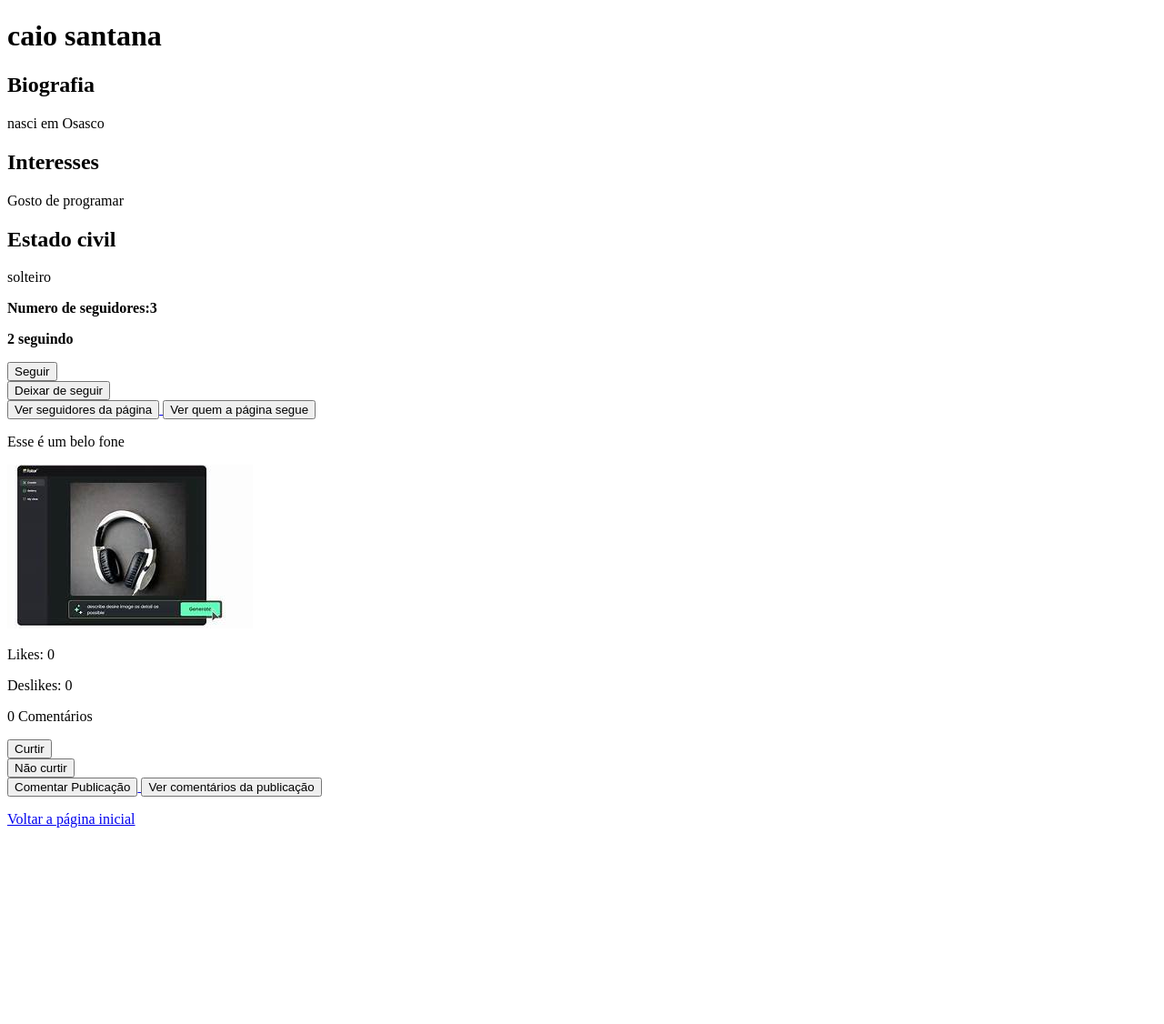
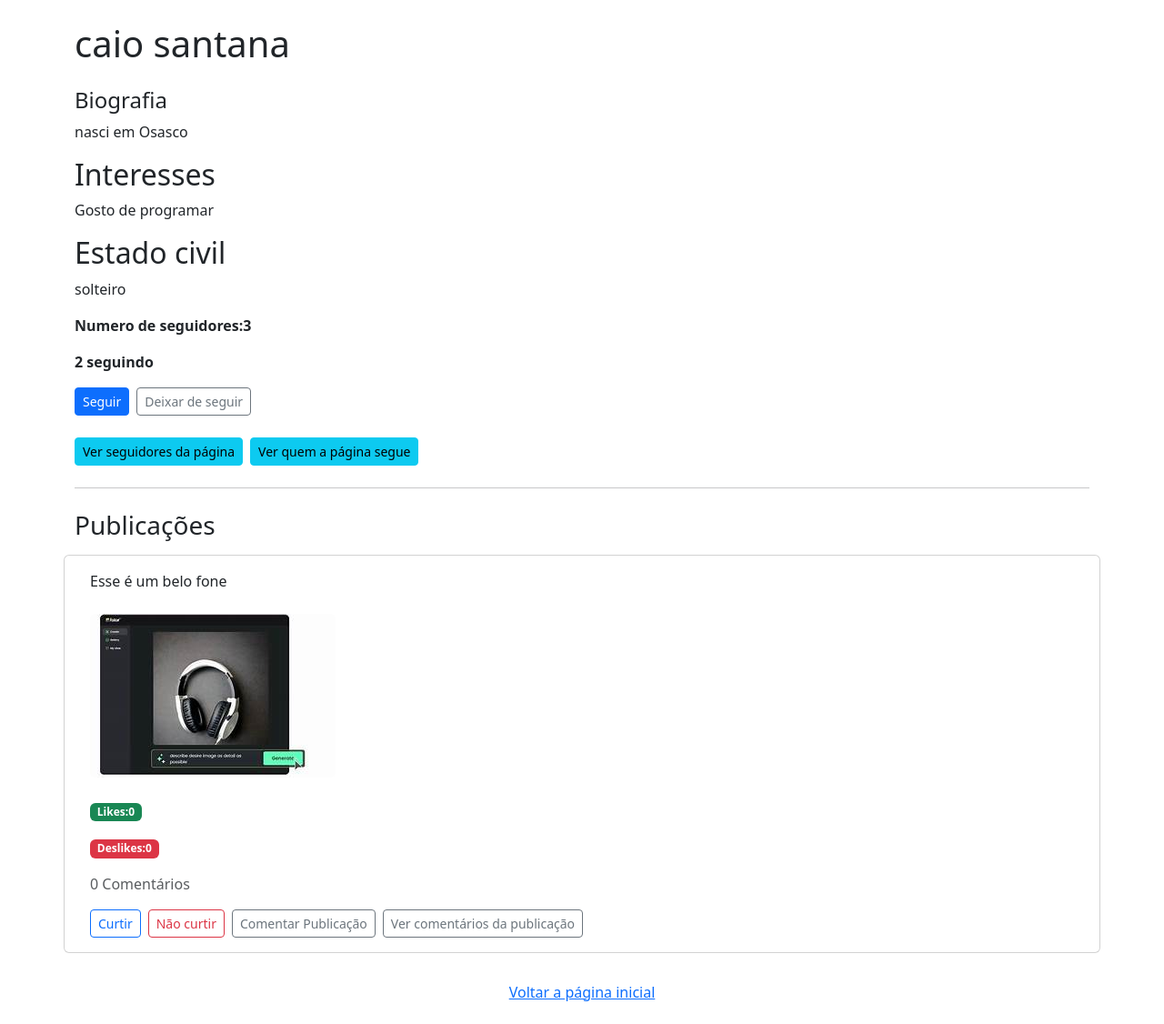
Before and after one commit to caikedomingues/rede-social-em-django--vers-o-publica, a Django app: page /ver_perfil/1/ in a window 1280 px wide. Shown: the whole page at 91% size. Before the commit the page ends 910 px from the top, so only its background shows below. Run offline with Django 5.2, Linux system fonts and the light colour scheme; a user stored in the database is signed in; data comes from the database, SQL or seed files in the repository.

Commit message:
Finalizei a nossa rede social

```diff
--- a/projetoredesocial/redesocial/templates/redesocial/ver_perfil.html
+++ b/projetoredesocial/redesocial/templates/redesocial/ver_perfil.html
@@ -9,12 +9,19 @@
         <meta name="viewport" content="width=device-width, initial-scale 1.0">
         <meta http-equiv="X-UA Compatible" content="IE=edge">
         <title>Rede Social</title>
+
+        <!--Link do boostrap que irá estilizar o siste-->
+        <link href="https://cdn.jsdelivr.net/npm/bootstrap@5.3.6/dist/css/bootstrap.min.css" rel="stylesheet" integrity="sha384-4Q6Gf2aSP4eDXB8Miphtr37CMZZQ5oXLH2yaXMJ2w8e2ZtHTl7GptT4jmndRuHDT" crossorigin="anonymous">
+
     </head>
 
 
     <body>
+
+        <div class="container mt-4">
+
             <!--Nome da conta-->
-        <h1>{{nome_da_conta}}</h1>
+            <h1 class="mb-3">{{nome_da_conta}}</h1>
 
             <!--Como as infomações do perfil não são obrigatórias (com
             exceção do nome da conta) vamos verificar se o usuário
@@ -25,11 +32,11 @@
 
                 <!--Caso a conta tenha uma foto de perfil, vamos passar
                 para a tag img o caminho da imagem-->
-            <img src="{{foto_perfil.url}}">
+                <img class="img-fluid rounded-circle mb-3" src="{{foto_perfil.url}}">
 
             {%endif%}
 
-        <h2>Biografia</h2>
+            <h2 class="h4 mt-4">Biografia</h2>
 
             <!--Verificando se a conta possui uma biografia-->
             {%if biografia%}
@@ -42,7 +49,7 @@
 
                 <!--Caso a conta não tenha uma biografia, iremos mostrar
                 essa mensage padrão-->
-            <p>Não há biográfia</p>
+                <p class="text-muted">Não há biográfia</p>
 
             {%endif%}
 
@@ -60,7 +67,7 @@
 
                 <!--Caso a coluna não tenha interesses, vamos mostrar
                 essa mensagem padrão.-->
-           <p>Não há interesses</p>
+                 <p class="text-muted">Não há interesses</p>
 
             {%endif%}
 
@@ -77,16 +84,18 @@
             {%else%}
 
                 <!--Caso não há estado civil, vamos apresentar essa mensagem padrão-->
-            <p>Não há estado civil</p>
+                <p class="text-muted">Não há estado civil</p>
 
             {%endif%}
 
             <!--Irá mostrar a quantidade de seguidores da conta-->
-        <p><strong>Numero de seguidores:{{numero_seguidores}}</strong></p>
+            <p class="mt-3"><strong>Numero de seguidores:{{numero_seguidores}}</strong></p>
 
             <!--Irá mostrar o numero de contas que a página segue-->
             <p><strong>{{numero_seguindo}} seguindo</strong></p>
 
+
+            <div class="d-flex gap-2 mb-4">
                 <!--Formulário que irá enviar a requisição de seguir contas
                 para o servidor. Para isso, a url será direcionada para a view
                 seguir que irá conter essa requisição. O formulário irá conter o método post que envia dados para
@@ -102,7 +111,7 @@
                     <input type="hidden" name="id_conta" value="{{id}}">
 
                     <!--Botão que enviará a requisição ao servidor.-->
-            <button type="submit">Seguir</button>
+                    <button type="submit" class="btn btn-primary btn-sm">Seguir</button>
 
                 </form>
 
@@ -120,27 +129,36 @@
                     <input type="hidden" name="id_conta" value="{{id}}">
 
                     <!--Botão que enviará a requisição ao servidor.-->
-            <button type="submit"> Deixar de seguir</button>
+                    <button class="btn btn-outline-secondary btn-sm" type="submit"> Deixar de seguir</button>
                 </form>
+          </div>
 
+          <div class="d-flex gap-2 mb-4">
             <!--Ira transferir o usuário para a página que contém as contas que seguem o perfil. O caminho do link deve conter o id do perfil que o usuário está acessando-->
             <a href="{%url 'seguidores_pagina' id%}">
 
                 <!--Botão que transfere o usuário para a página-->
-            <button type="button">Ver seguidores da página</button>
+                <button  class="btn btn-info btn-sm" type="button">Ver seguidores da página</button>
 
             </a>
 
             <!--Ira transferir o usuário para a página que contém as contas que o usuário segue. O caminho do link deve conter o id do perfil que o usuário está acessando-->
             <a href="{%url 'quem_segue' id%}">
 
-            <button type="button">Ver quem a página segue</button>
+                <button class="btn btn-info btn-sm" type="button">Ver quem a página segue</button>
 
             </a>
+        </div>
+            <hr class="my-4">
+
+            <h2 class="h3 mb-3">Publicações</h2>
 
             <!--Agora, vamos mostrar todos os posts do usuário. Primeiro, vamos verificar se o usuário possui posts em sua página-->
             {%if posts%}
 
+                <div class="row">
+                    <div class="card h-100">
+                        <div class="card-body">
                             <!--Caso o usuário tenha posts em sua página, iremos percorrer a tabela de posts da conta com o objetivo de acessar e mostrar todas as postagens da página.-->
                             {%for post in posts%}
 
@@ -150,13 +168,13 @@
                                 {%if post.texto%}
 
                                     <!--Caso a postagem tenha um texto, iremos acessar a coluna de texto para mostrar na página o conteúdo dessa coluna-->
-                    <p>{{post.texto}}</p>
+                                    <p class="card-text">{{post.texto}}</p>
 
                                 {%else%}
 
                                     <!--Caso o usuário não tenha inserido um texto,
                                     vamos apresentar esse texto padrão.-->
-                    <p>Não há texto na publicação</p>
+                                    <p class="text-muted">Não há texto na publicação</p>
 
                                 <!--Fim da estrutura if-->
                                 {%endif%}
@@ -165,28 +183,30 @@
                                 {%if post.imagem_postagem%}
 
                                     <!--Caso a postagem tenha imagem, iremos passar para a tag img o caminho da imagem que está armazenada no nosso sistema de arquivos do site.-->
-                    <img src="{{post.imagem_postagem.url}}" alt="Foto da publicação">
+                                    <img class="img-fluid mt-2 mb-2 rounded" src="{{post.imagem_postagem.url}}" alt="Foto da publicação">
 
                                 {%endif%}
 
                                 <!--Verificando se a postagem possui videos-->
                                 {%if post.video%}
 
+                                    <div class="ratio ratio-16x9 mb-3">
                                         <!--Se o usuário postar um video, iremos passar para a tag video o caminho do video armazenado no nosso sistema. O controls irá permitir que o usuário possa acessar o controle do video.-->
-                    <video src="{{post.video.url}}" controls></video>
+                                        <video class="w-100" src="{{post.video.url}}" controls></video>
+                                    </div>
 
                                 {%endif%}
 
                                 <!--Irá acessar os valores da coluna curtidas da tabela Post-->
-                <p>Likes: {{post.curtidas}}</p>
+                                <p class="card-text mt-3"><span class="badge bg-success">Likes:{{post.curtidas}}</span> </p>
 
                                 <!--Irá acessar os valores da coluna nao_curtidas da tabela Post-->
-                <p>Deslikes: {{post.nao_curtidas}}</p>
+                                <p class="card-text"><span class="badge bg-danger">Deslikes:{{post.nao_curtidas}}</span> </p>
 
                                 <!--Irá acessar os valores da coluna quantidade_comentarios da tabela Post-->
-                <p>{{post.quantidade_comentarios}} Comentários</p>
+                                <p class="card-text text-muted">{{post.quantidade_comentarios}} Comentários</p>
 
-
+                                <div class="d-flex gap-2 mt-3">
                                     <!--Formulário que irá enviar a requisição de curtidas para o sistema (isso ira incrementar a contagem de curtidas). o action sera direcionada para a view curtir que conterá a requisição de curtir. O formulário irá
                                     conter o método post que insere dados no servidor-->
                                     <form action="{%url 'curtir'%}" method="post">
@@ -198,7 +218,7 @@
                                         <input type="hidden" name="post_id" value="{{post.id}}">
 
                                         <!--Botão que enviará a requisição ao sistema-->
-                    <button type="submit">Curtir</button>
+                                        <button class="btn btn-outline-primary btn-sm" type="submit">Curtir</button>
                                     </form>
 
                                     <!--Formulário que irá enviar a requisição de não  curtidas para o sistema. O action sera direcionada para a view nao_curtir que conterá a requisição de não curtidas. O formulário irá conter o método post que insere dados no servidor.-->
@@ -212,7 +232,7 @@
                                         <input type="hidden" name="nao_curtir_post" value="{{post.id}}">
 
                                         <!--Botão que irá enviar a requisição ao servidor.-->
-                    <button type="submit">Não curtir</button>
+                                        <button class="btn btn-outline-danger btn-sm" type="submit">Não curtir</button>
                                     </form>
 
                                     <!--Link que irá direcionar o usuário para a página de
@@ -220,7 +240,7 @@
                                     <a href="{%url 'comentar_publicacao' post.id%}">
 
                                         <!--Botaõ que irá direcionar o usuário para a página.-->
-                    <button type="button">Comentar Publicação</button>
+                                        <button class="btn btn-outline-secondary btn-sm" type="button">Comentar Publicação</button>
 
                                     </a>
 
@@ -229,23 +249,28 @@
                                     <a href="{%url 'ver_comentarios' post.id%}">
 
                                         <!--Botão que irá direcionar o usuário para a página.-->
-                    <button type="button">Ver comentários da publicação</button>
+                                        <button class="btn btn-outline-secondary btn-sm" type="button">Ver comentários da publicação</button>
 
                                     </a>
+                                </div>
+                            </div>
+                        </div>
+                    </div>
 
                                 <!--Fim da estrutura for-->
                                 {%endfor%}
+        </div>
                                 {%else%}
 
                                 <!--Caso o usuário não tenha nenhuma postagem, iremos
                                 mostrar essa mensagem padrão.-->
-            <p>Há página ainda não possui postagens</p>
+                                <p class="alert alert-info">Há página ainda não possui postagens</p>
 
                             {%endif%}
 
 
                             <!--Link para voltar a página inicial.-->
-        <p><a href="{%url 'index'%}">Voltar a página inicial</a></p>
+                            <p class="text-center mt-4"><a class="btn btn-link" href="{%url 'index'%}">Voltar a página inicial</a></p>
 
       </body>
     </html>
```
Lines whose indentation alone changed are shown as unchanged.
